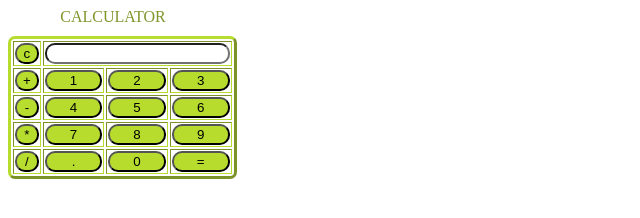
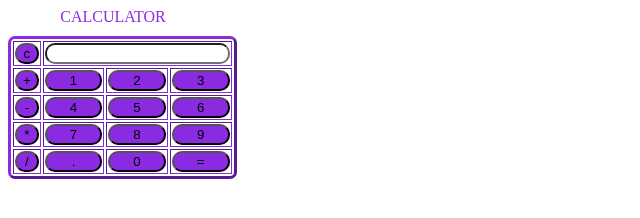
Before and after one commit to peachypeaches/My-calculator-project, a plain HTML site: page index.html in a window 1280 px wide. Shown: the whole page, without its empty margins (0-640 px from the left). Drawn offline with Linux system fonts and the light colour scheme.

Commit message:
changed calculator color

```diff
--- a/style.css
+++ b/style.css
@@ -2,11 +2,11 @@
   margin-bottom: 10px;
   text-align: center;
   width: 210px;
-  color: rgba(108, 134, 14, 0.878);
+  color: blueviolet;
 }
 input[type="button"] {
   border-radius: 10px;
-  background-color: rgba(173, 216, 18, 0.878);
+  background-color: blueviolet;
   width: 100%;
 }
 input[type="text"] {
@@ -17,5 +17,5 @@ input[type="text"] {
 }
 table {
   border-radius: 7px;
-  border-color: rgba(173, 216, 18, 0.878);
+  border-color: blueviolet;
 }
```
